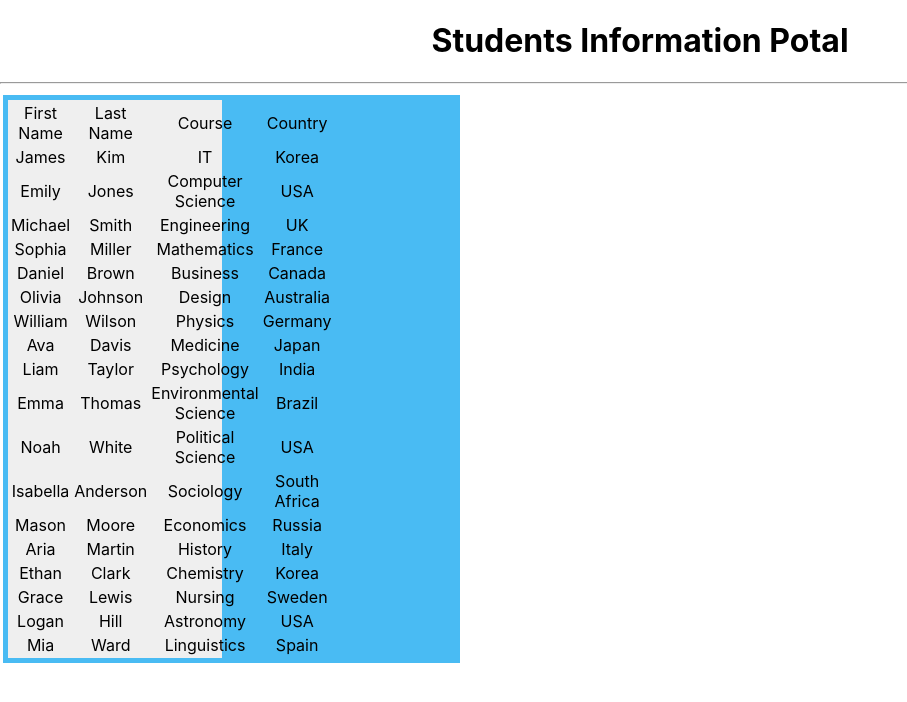
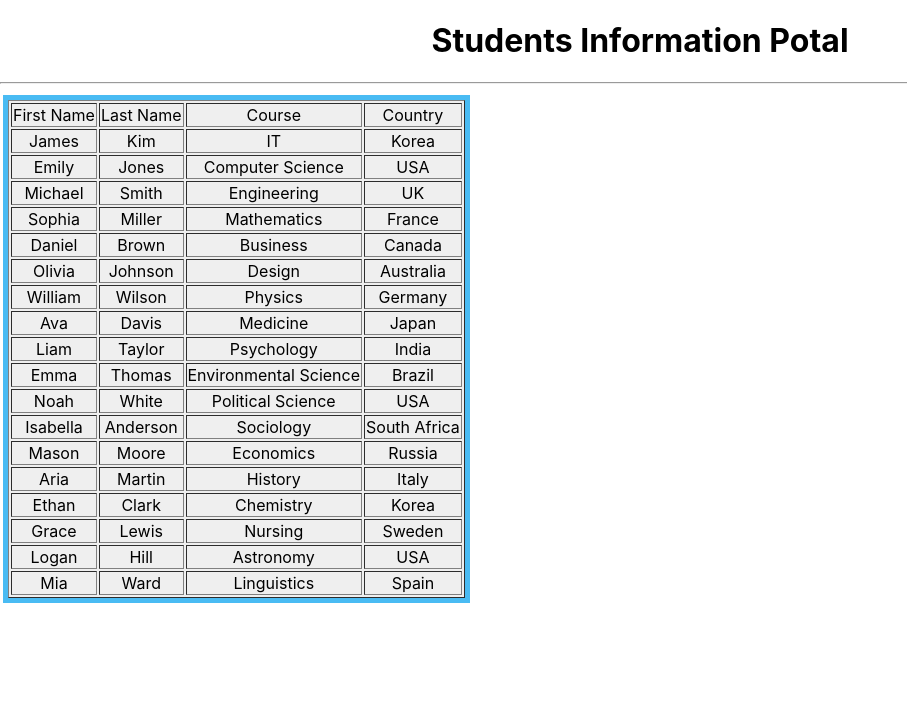
Before and after one commit to Diluxshana-2001/Students-Information-Portal, a React (Create React App) app in the folder studentapp/: page / in a window 1280 px wide. Shown: the top 702 px of the page, without its empty margins (0-907 px from the left). Built offline with nearby package versions, Linux system fonts and the light colour scheme.

Commit message:
fix some design changes

```diff
--- a/studentapp/src/App.js
+++ b/studentapp/src/App.js
@@ -7,7 +7,7 @@ function App() {
     <div className="App">
       <h1>Students Information Potal</h1>
       <hr />
-      <table>
+      <table width="100%">
         <tbody>
           <tr>
             <td>
--- a/studentapp/src/assets/css/compo.css
+++ b/studentapp/src/assets/css/compo.css
@@ -12,7 +12,6 @@
 {
     background-color: #efefef;
     color: #000;
-    width: 48%;
     float: left;
 }
 .rightDiv
--- a/studentapp/src/components/StudentTable.js
+++ b/studentapp/src/components/StudentTable.js
@@ -3,7 +3,7 @@ export default function StudentTable(props){
     return(
         <div className='outerDiv'>
             <div className='leftDiv'>
-                <table>
+                <table border='1'>
                     <thead>
                         <tr>
                             <td>First Name</td>
```
